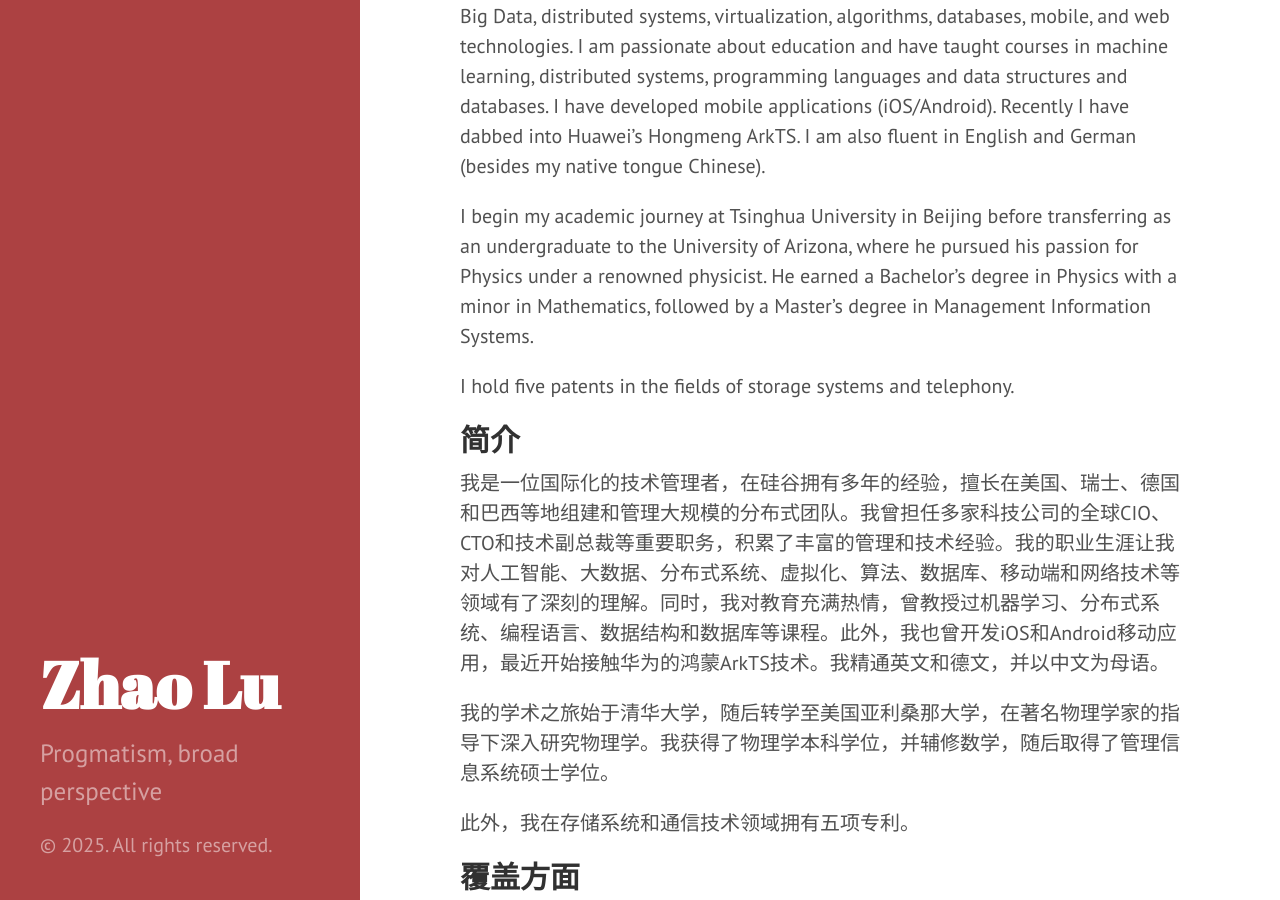
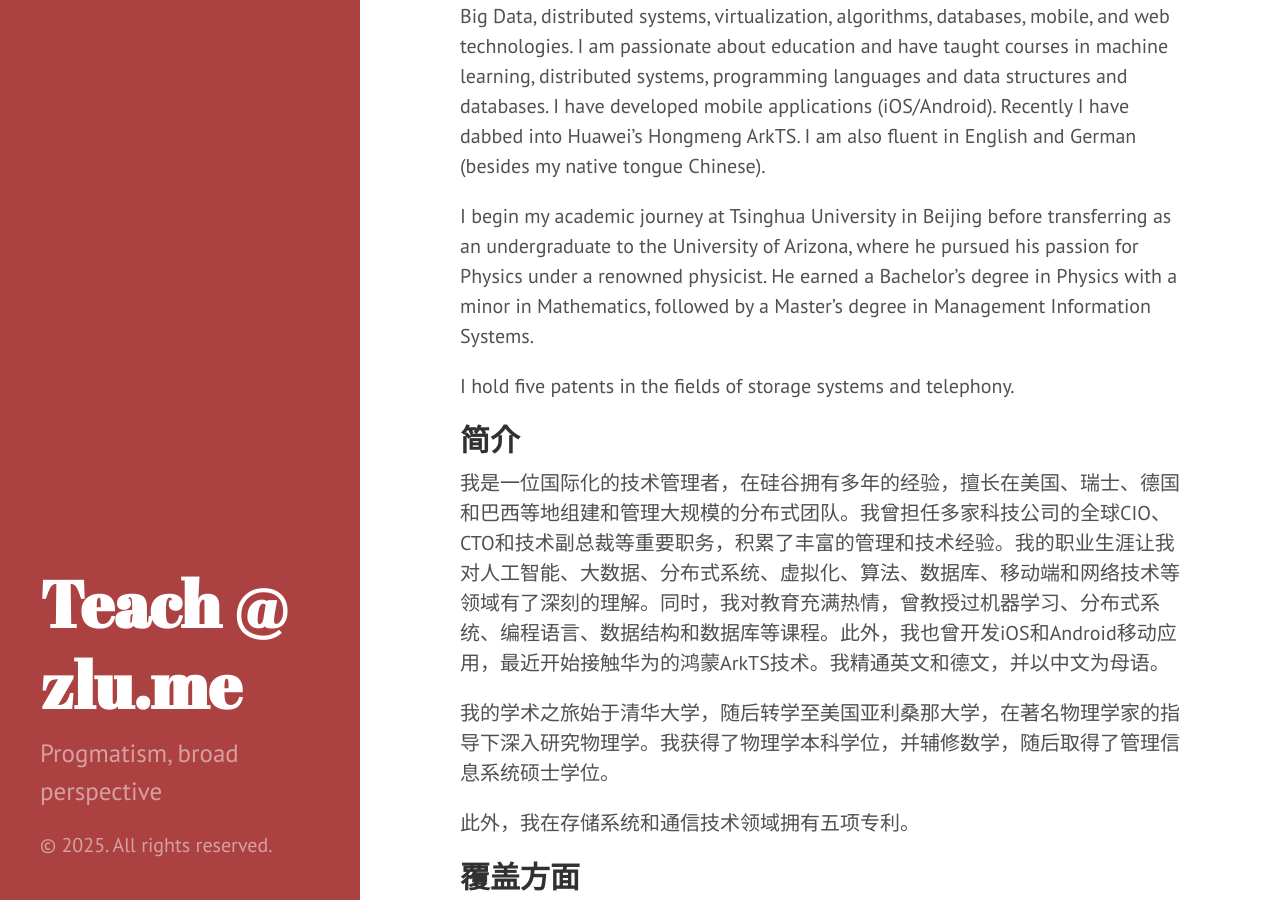
Before and after one commit to zlu/teach.zlu.me, a Jekyll site: the page built from index.markdown, in a window 1280 px wide and 900 px high, scrolled down 316 px. Built offline with Jekyll 4.4.1, drawn with Linux system fonts in a browser that asks for light colours.

Commit message:
chore: add favicon and update site configuration
Add favicon.ico to the project and include it in the head template. Update _config.yml to include jekyll-seo-tag and jekyll-sitemap plugins, and adjust site title and twitter configuration for better SEO and site management.

```diff
--- a/_config.yml
+++ b/_config.yml
@@ -18,18 +18,21 @@
 # You can create any custom variable you would like, and they will be accessible
 # in the templates via {{ site.myvariable }}.
 
-title: Zhao Lu
-email: your-email@example.com
+title: Teach @ zlu.me
 description: >- # this means to ignore newlines until "baseurl:"
   Progmatism, broad perspective
 baseurl: ""
 url: "https://teach.zlu.me" # the base hostname & protocol for your site, e.g. http://example.com
-twitter_username: zlu
+twitter:
+  username: zlu
 github_username:  zlu
 
 # Build settings
 plugins:
   - jekyll-feed
+  - jekyll-seo-tag
+  - jekyll-sitemap
+
 
 languages: ["en", "zh"]
 default_lang: "en"
--- a/_includes/head.html
+++ b/_includes/head.html
@@ -26,4 +26,7 @@
 
   <!-- RSS -->
   <link rel="alternate" type="application/rss+xml" title="RSS" href="/atom.xml">
+
+  <link rel="icon" href="{{ site.baseurl }}/favicon.ico">
+  {% seo %}
 </head>
```
Also changed, not shown: favicon.ico (added).
